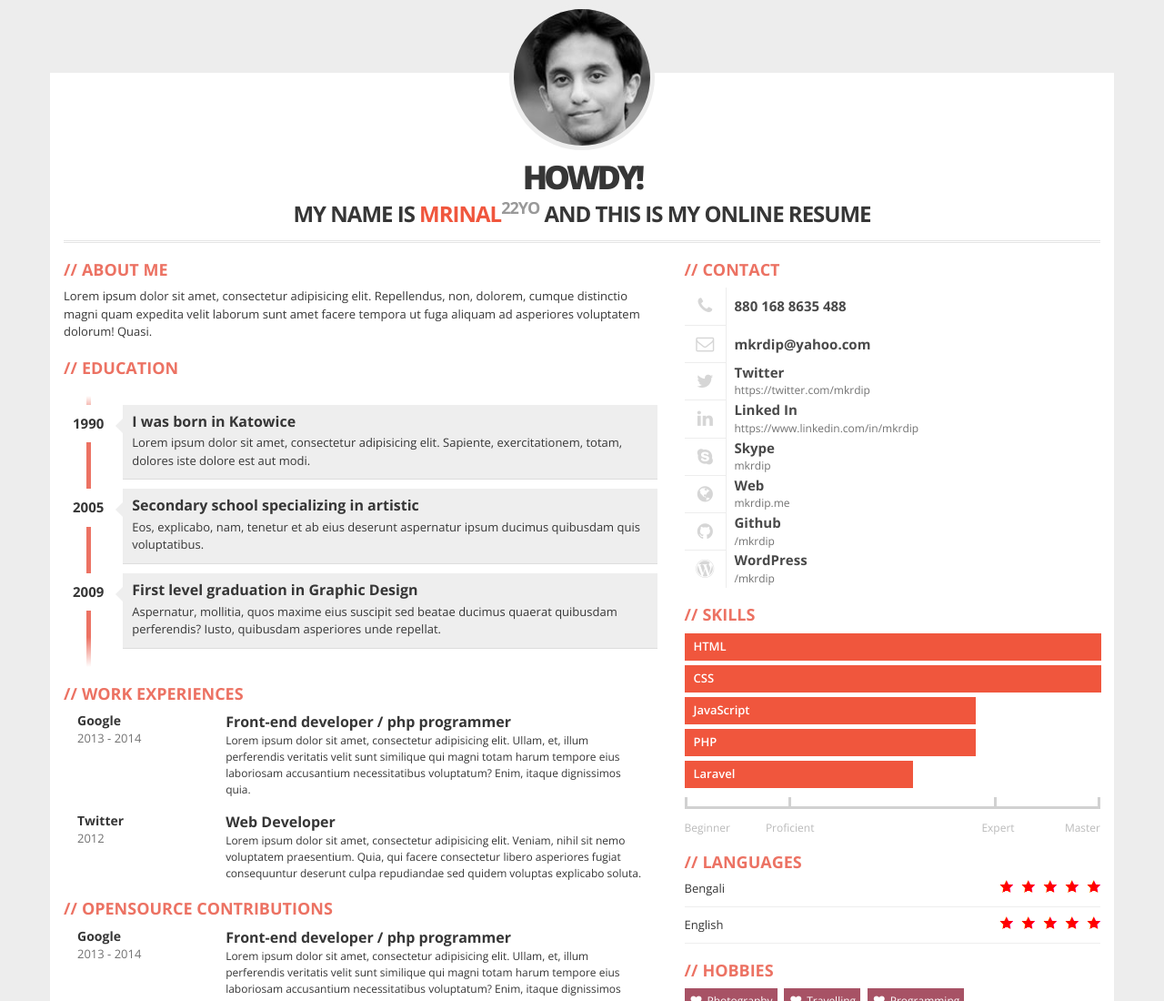
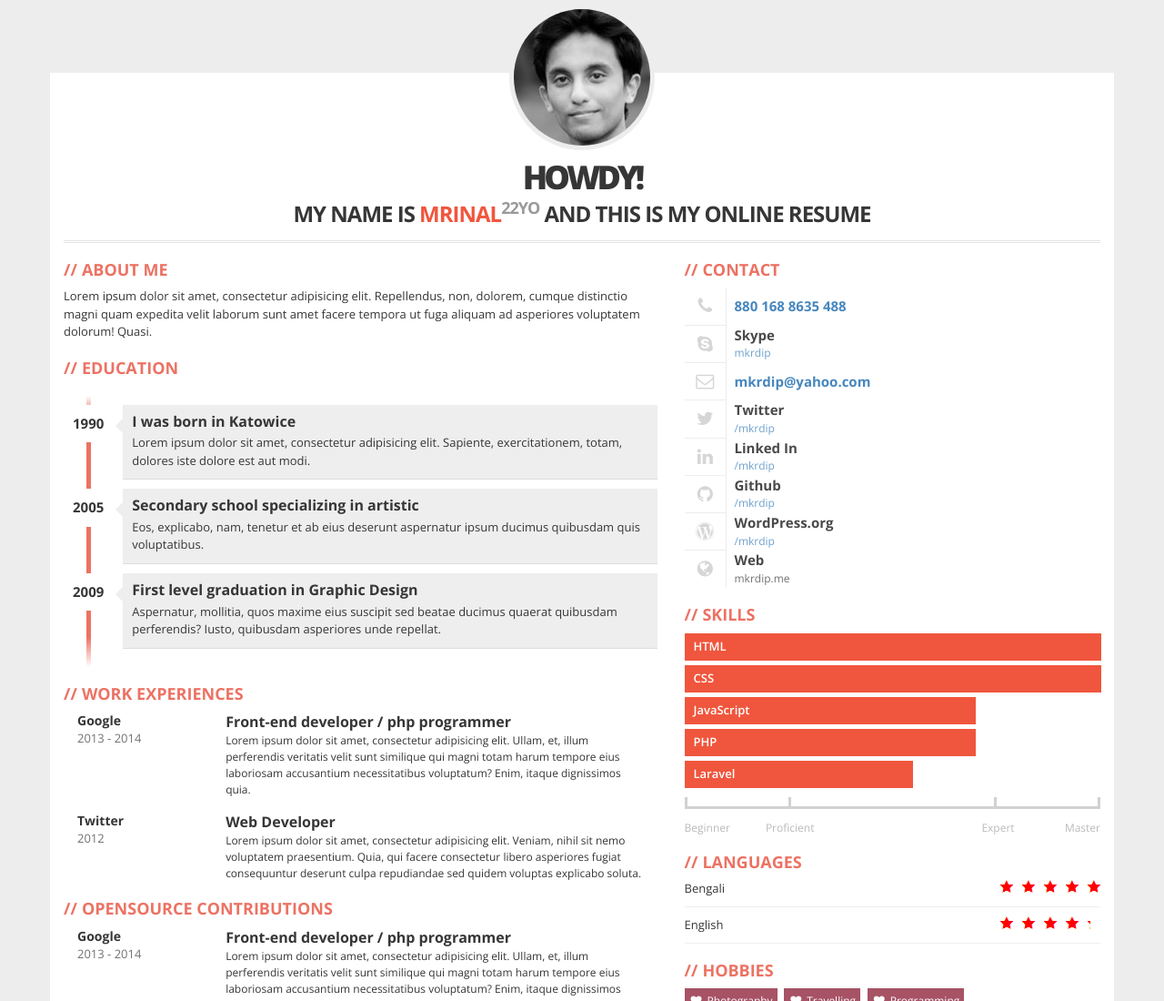
Before and after one commit to mkrdip/resume, a plain HTML site: page index.html in a window 1280 px wide. Shown: the top 1100 px of the page at 91% size. Drawn offline with nearby package versions, Linux system fonts and the light colour scheme.

Commit message:
Reorder & Update Contact Info

```diff
--- a/index.html
+++ b/index.html
@@ -123,41 +123,41 @@
             <h2>Contact</h2>
             <div class="contact-item">
               <div class="icon pull-left text-center"><span class="fa fa-phone fa-fw"></span></div>
-              <div class="title only pull-right">880 168 8635 488</div>
+              <div class="title only pull-right"><a href="callto:+8801688635488">880 168 8635 488</a></div>
+            </div>
+            <div class="contact-item">
+              <div class="icon pull-left text-center"><span class="fa fa-skype fa-fw"></span></div>
+              <div class="title pull-right">Skype</div>
+              <div class="description pull-right"><a href="skype:mkrdip">mkrdip</a></div>
             </div>
             <div class="contact-item">
               <div class="icon pull-left text-center"><span class="fa fa-envelope-o fa-fw"></span></div>
-              <div class="title only pull-right">mkrdip@yahoo.com</div>
+              <div class="title only pull-right"><a href="mailto:mkrdip@yahoo.com">mkrdip@yahoo.com</a></div>
             </div>
             <div class="contact-item">
               <div class="icon pull-left text-center"><span class="fa fa-twitter fa-fw"></span></div>
               <div class="title pull-right">Twitter</div>
-              <div class="description pull-right">https://twitter.com/mkrdip</div>
+              <div class="description pull-right"><a href="https://twitter.com/mkrdip">/mkrdip</a></div>
             </div>
             <div class="contact-item">
               <div class="icon pull-left text-center"><span class="fa fa-linkedin fa-fw"></span></div>
               <div class="title pull-right">Linked In</div>
-              <div class="description pull-right">https://www.linkedin.com/in/mkrdip</div>
+              <div class="description pull-right"><a href="https://www.linkedin.com/in/mkrdip">/mkrdip</a></div>
             </div>
             <div class="contact-item">
-              <div class="icon pull-left text-center"><span class="fa fa-skype fa-fw"></span></div>
-              <div class="title pull-right">Skype</div>
-              <div class="description pull-right">mkrdip</div>
+              <div class="icon pull-left text-center"><span class="fa fa-github fa-fw"></span></div>
+              <div class="title pull-right">Github</div>
+              <div class="description pull-right"><a href="http://github.com/mkrdip">/mkrdip</a></div>
+            </div>
+            <div class="contact-item">
+              <div class="icon pull-left text-center"><span class="fa fa-wordpress fa-fw"></span></div>
+              <div class="title pull-right">WordPress.org</div>
+              <div class="description pull-right"><a href="profiles.wordpress.org/mkrdip">/mkrdip</a></div>
             </div>
             <div class="contact-item">
               <div class="icon pull-left text-center"><span class="fa fa-globe fa-fw"></span></div>
               <div class="title pull-right">Web</div>
               <div class="description pull-right">mkrdip.me</div>
-            </div>
-            <div class="contact-item">
-              <div class="icon pull-left text-center"><span class="fa fa-github fa-fw"></span></div>
-              <div class="title pull-right">Github</div>
-              <div class="description pull-right">/mkrdip</div>
-            </div>
-            <div class="contact-item">
-              <div class="icon pull-left text-center"><span class="fa fa-wordpress fa-fw"></span></div>
-              <div class="title pull-right">WordPress</div>
-              <div class="description pull-right">/mkrdip</div>
             </div>
 
           </div>
@@ -183,7 +183,7 @@
             <h2>Languages</h2>
             <div id="language-skills">
               <div class="skill">Bengali <div class="icons pull-right"><div style="width: 100%;" class="icons-red"></div></div></div>
-              <div class="skill">English <div class="icons pull-right"><div style="width: 100%;" class="icons-red"></div></div></div>
+              <div class="skill">English <div class="icons pull-right"><div style="width: 90%;" class="icons-red"></div></div></div>
             </div>
           </div>
           <!-- HOBBIES -->
```
